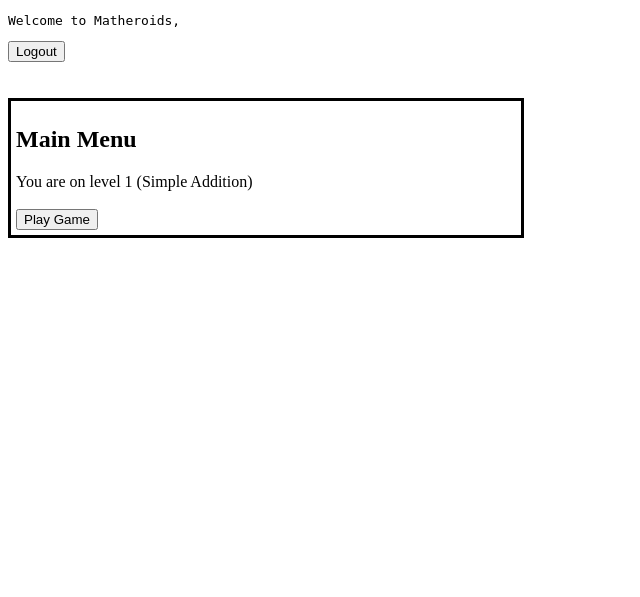
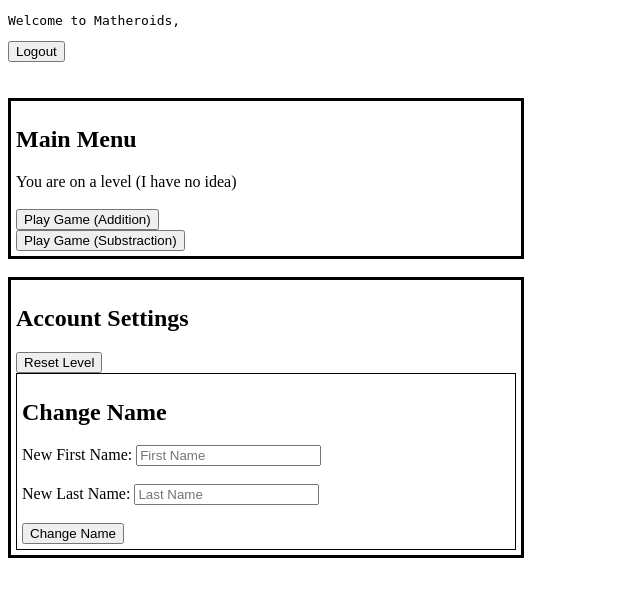
Before and after one commit to lleary/MacroHard, a PHP site: page /mainMenu.php in a window 1280 px wide. Shown: the top 597 px of the page, without its empty margins (0-640 px from the left). Run offline with PHP 8.4, Linux system fonts and the light colour scheme; data that the repository does not hold is empty.

Commit message:
Added Subtraction Game

```diff
--- a/Project Folder/mainMenu.php
+++ b/Project Folder/mainMenu.php
@@ -38,23 +38,35 @@
 <br />
 
 
+<script>
+	function playAddition(){
+		localStorage.setItem("difficulty",1);
+		console.log("Playing Addition");
+	}
 
+	function playSubtraction(){
+		localStorage.setItem("difficulty",2);
+		console.log("Playing Subtraction");
+	}
+</script>
 
 <div style="border:3px; border-style:solid; border-color: black; padding: 5px; width: 500px">
 	<h2>Main Menu</h2>
 	<!--<p>You are on level *</p>!-->
 	<?php
-		echo "You are on level 1 (Simple Addition)";
+		echo "You are on a level (I have no idea)";
 	?>
 	<br />
 	<br />
-	<form action="../game.php/?user=$user">
-		<button type="submit">Play Game</button></a>
+	<form action="../game.php/?user=$user" onsubmit="playAddition();">
+		<button type="submit">Play Game (Addition)</button></a>
+	</form>
+	<form action="../game.php/?user=$user" onsubmit="playSubtraction();">
+		<button type="submit">Play Game (Substraction)</button></a>
 	</form>
 </div>
 <br />
 
- <!-- This needs to be setup so that it only appears if the logged-in account is a teacher. !-->
 <?php if($query_array["type"] == "Teacher") : ?>
 <div style="border:3px; border-style:solid; border-color: black; padding: 5px; width: 500px">
 	<h2>Teacher Dashboard</h2>
@@ -72,5 +84,23 @@
 </div>
 <?php endif; ?>
 
+<div style="border:3px; border-style:solid; border-color: black; padding: 5px; width: 500px">
+	<h2>Account Settings</h2>
+	<button>Reset Level</button>
+	<br />
+	<div style="border:1.5px; border-style:solid; border-color: black; padding: 5px; ">
+		<h2>Change Name</h2>
+		<form action="add_student.php" method="post" id="form_id">
+			New First Name:
+			<input type="text" name="username" id="username" placeholder="First Name" />
+			<br/><br/>
+			New Last Name:
+			<input type="text" name="password" id="password" placeholder="Last Name" /><br/><br/>
+			<input type="submit" name="submit_id" id="create" value="Change Name" />
+		</form>
+	</div>
+</div>
+
+
 </body>
 </html>
```
Also changed, not shown: Project Folder/game.php (+32 -9 lines).
